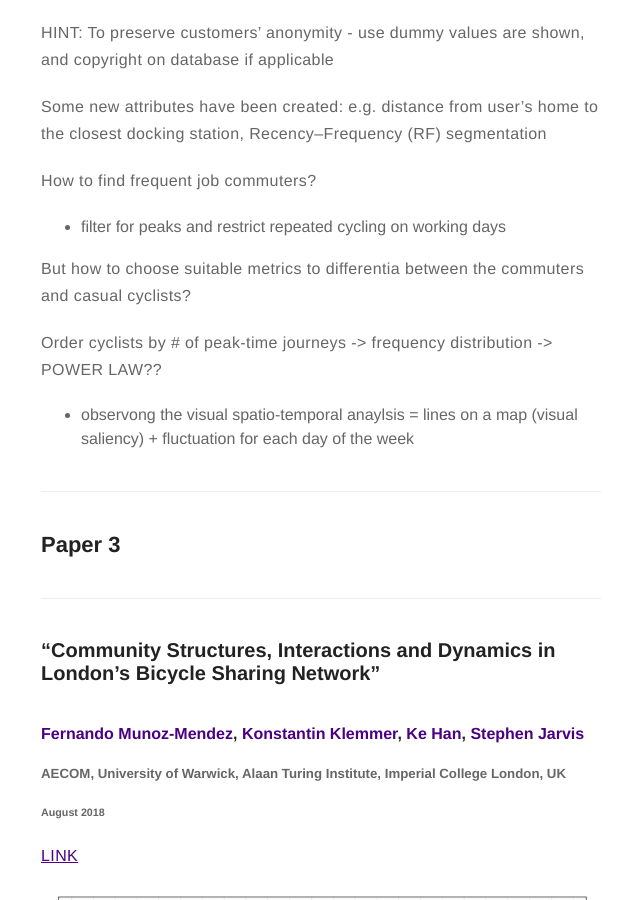
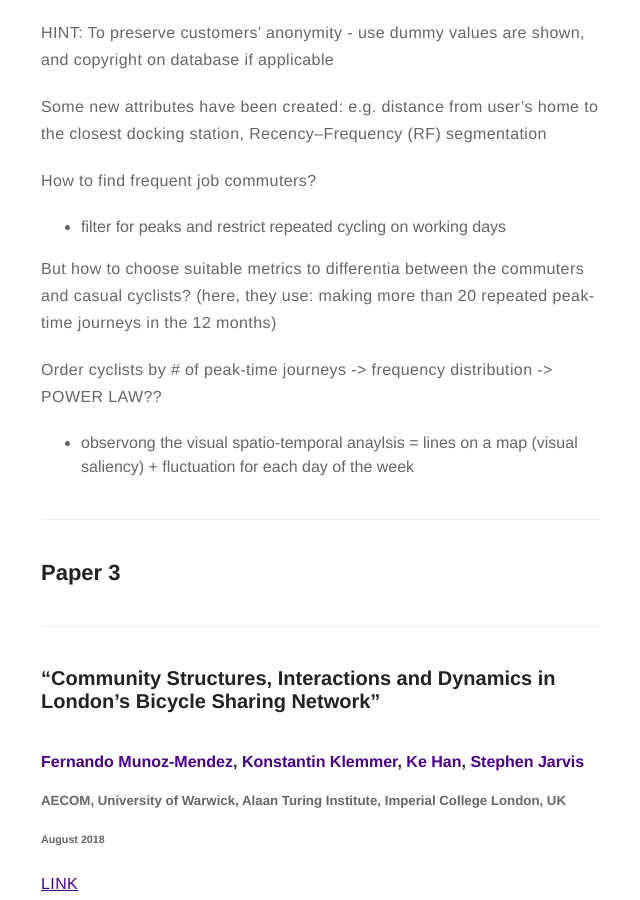
Before and after one commit to dljubenk/dljubenk.github.io, a Jekyll site: the page built from _posts/2019-02-06-literature-study.markdown, in a window 1280 px wide and 900 px high, scrolled down 5399 px. Shown: the whole window, without its empty margins (319-959 px from the left). Built offline with Jekyll 4.4.1, drawn with Linux system fonts in a browser that asks for light colours; emoji names are drawn with the system emoji font; comment, search, counter and statistics services are not loaded.

Commit message:
Update 2019-02-06-literature-study.markdown

```diff
--- a/_posts/2019-02-06-literature-study.markdown
+++ b/_posts/2019-02-06-literature-study.markdown
@@ -142,7 +142,7 @@ How to find frequent job commuters?
 
 * filter for peaks and restrict repeated cycling on working days
 
-But how to choose suitable metrics to differentia between the commuters and casual cyclists?
+But how to choose suitable metrics to differentia between the commuters and casual cyclists? (here, they use: making more than 20 repeated peak-time journeys in the 12 months)
 
 Order cyclists by # of peak-time journeys -> frequency distribution -> POWER LAW??
 
```
